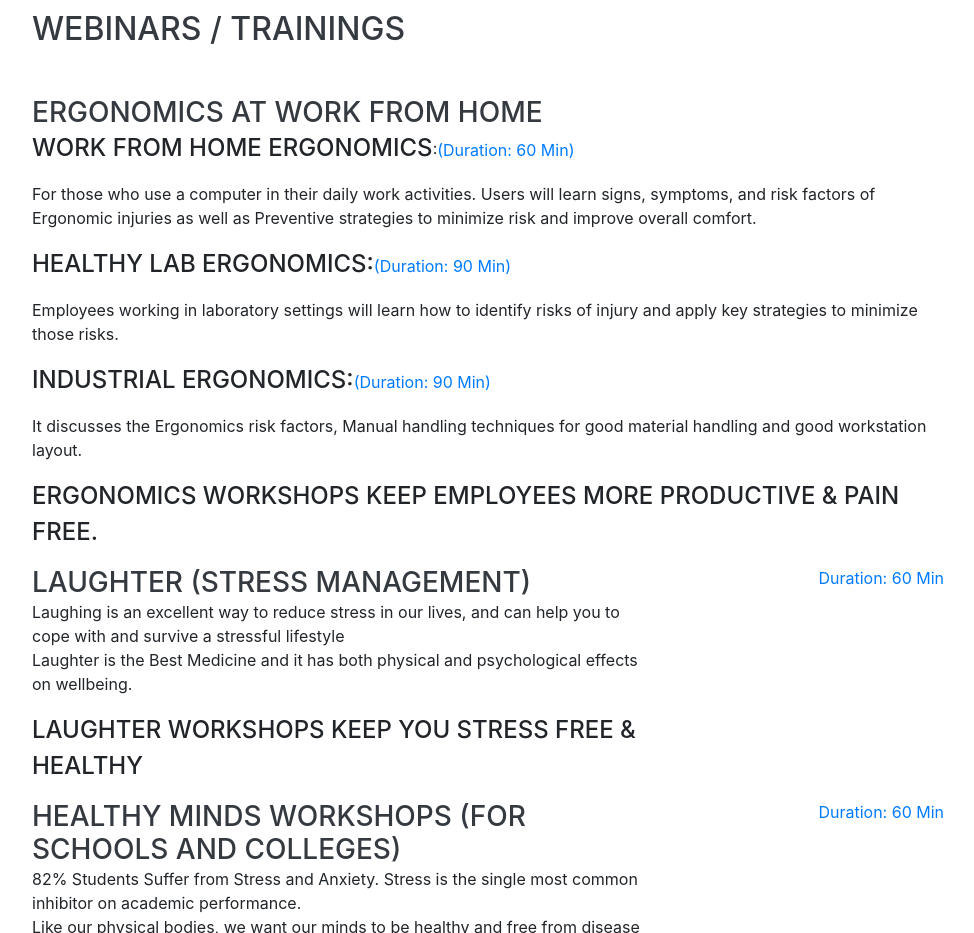
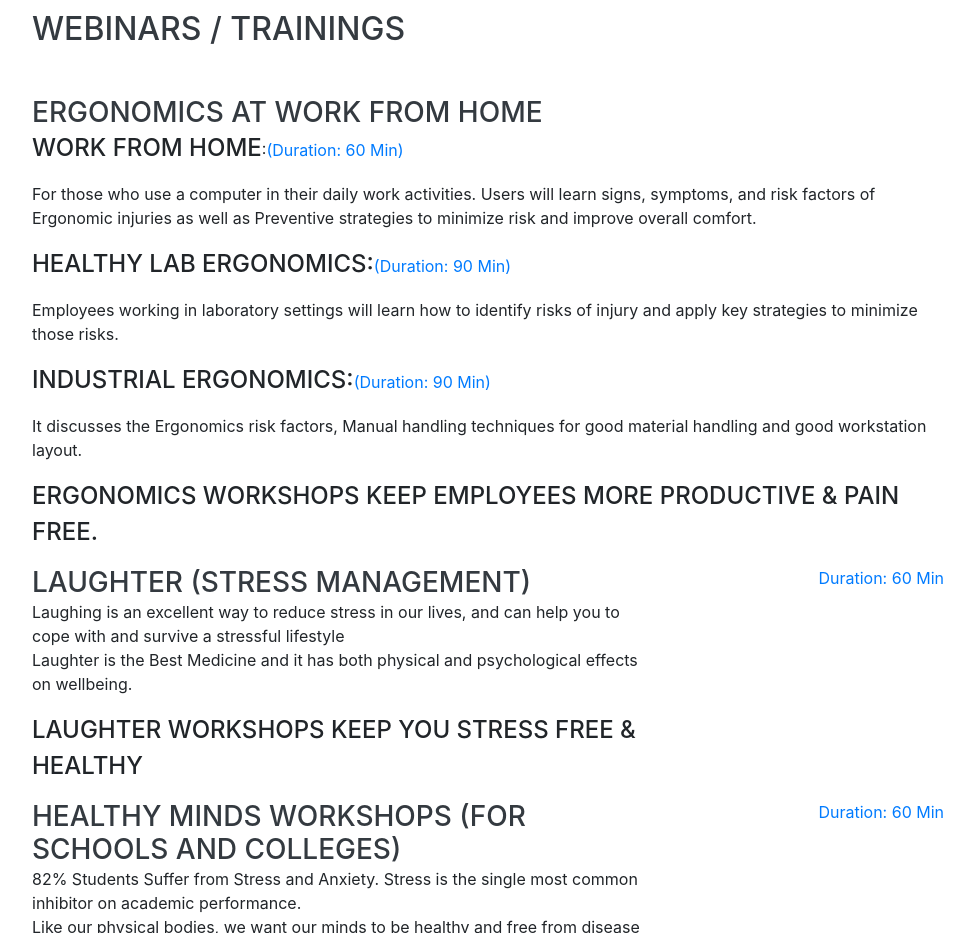
Before and after one commit to rajuskvt/DrBhadram, a website with bundled scripts: page index.html in a window 1280 px wide. Shown: the part 1640-2573 px from the top of the page, without its empty margins (288-1262 px from the left). Built offline with nearby package versions, Linux system fonts and the light colour scheme; a web font is replaced by a local one.

Commit message:
Update index.html

```diff
--- a/index.html
+++ b/index.html
@@ -188,7 +188,7 @@
                         <h3 class="mb-0">
                             Ergonomics at work from home
                         </h3>
-                        <div class="mb-3"><span class="subheading">WORK FROM HOME ERGONOMICS</span>:<span class="text-primary">(Duration: 60 Min)</span></div>
+                        <div class="mb-3"><span class="subheading">WORK FROM HOME</span>:<span class="text-primary">(Duration: 60 Min)</span></div>
                         <p>
                             For those who use a computer in their daily work activities. Users will learn signs, symptoms, and risk factors of Ergonomic injuries as well as Preventive strategies to minimize risk and improve overall comfort.
                         </p>
```
